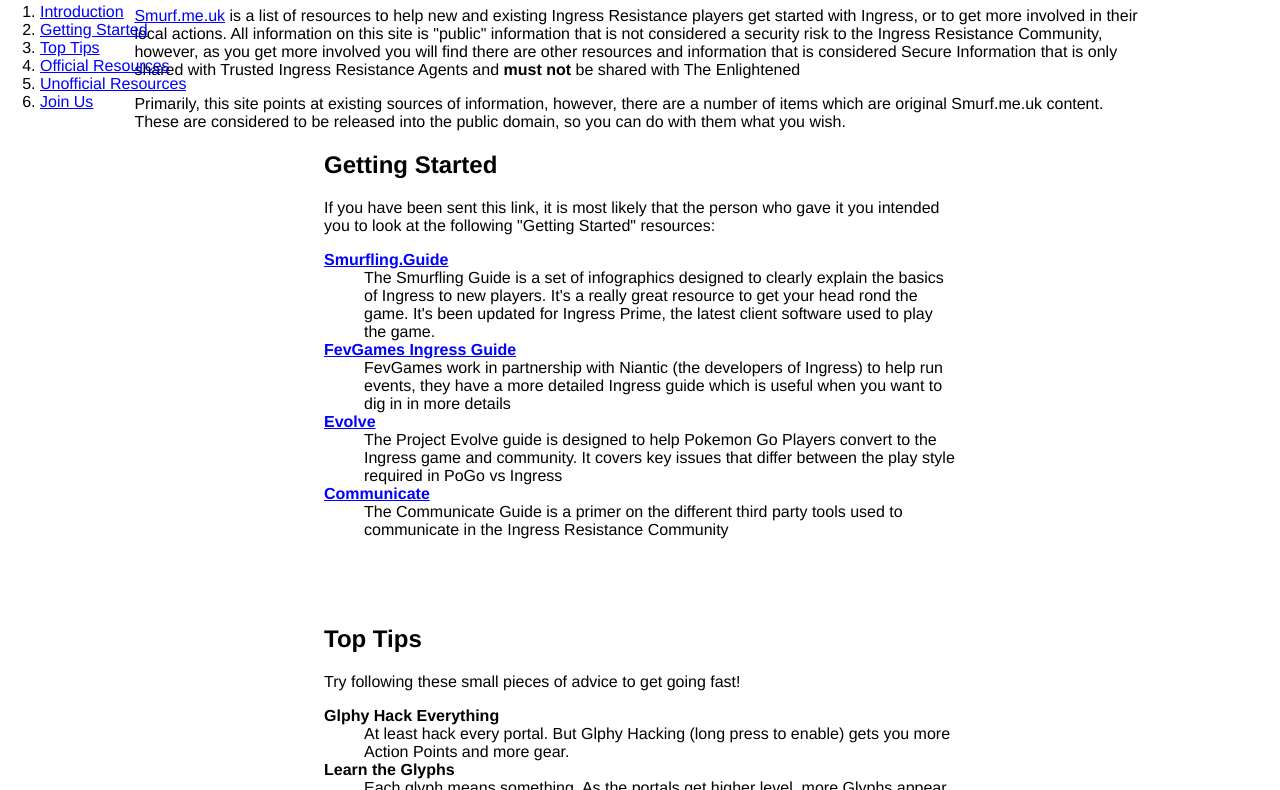
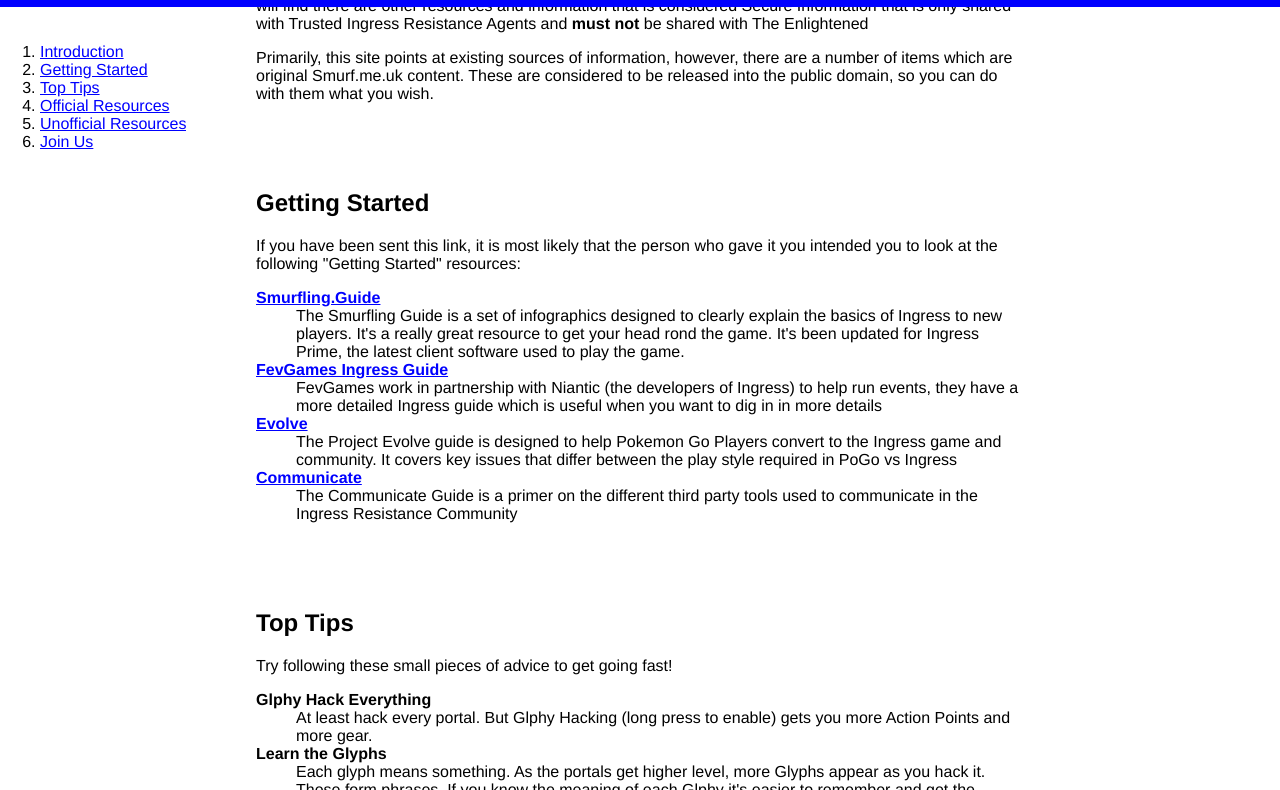
Before and after one commit to mjervis/smurfmeuk, a plain HTML site: page index.html in a window 1280 px wide. Shown: the part 73-863 px from the top of the page. Drawn offline with Linux system fonts and the light colour scheme.

Commit message:
Experimental formatting

```diff
--- a/assets/css/smurf.css
+++ b/assets/css/smurf.css
@@ -1,6 +1,8 @@
-body
+html, body
 {
 	font-family: helvetica, arial, sans-serif;
+	padding: 0px;
+	margin: 0px;
 }
 
 dt {
@@ -8,8 +10,8 @@ dt {
 }
 
 article {
-	margin-left: 25%;
-	margin-right: 25%;
+	margin-left: 20%;
+	margin-right: 20%;
 	padding-bottom: 50px;
 }
 
@@ -26,21 +28,23 @@ a:hover {
 }
 
 header {
-	margin-left: 10%;
-	margin-right: 10%;
-}
-
-h1 {
-	text-align: center;
+	background-color: blue;
+	color: white;
+	margin-bottom: 10px;
+	padding: 0px;
+	padding-left: 10px;
+	position: fixed;
+	top: 0;
+	width: 100%;
 }
 
 nav {
-	   height: 100%; /* 100% Full-height */
+  height: 100%; /* 100% Full-height */
   position: fixed; /* Stay in place */
   z-index: 1; /* Stay on top */
   top: 0; /* Stay at the top */
   left: 0;
   overflow-x: hidden; /* Disable horizontal scroll */
-  padding-top: 60px; /* Place content 60px from the top */
+  padding-top: 100px; /* Place content 60px from the top */
   transition: 0.5s; /* 0.5 second transition effect to slide in the sidenav */
 }
--- a/index.html
+++ b/index.html
@@ -8,13 +8,15 @@
 	<body>
 		<header>
 			<h1>Smurf Me UK!</h1>
+		</header>
+		<article id="intro">
 			<p><a href="https://smurf.me.uk/" title="Link to site home">Smurf.me.uk</a> is a list of resources to help new and existing Ingress Resistance players
 			get started with Ingress, or to get more involved in their local actions. All information on this site is "public" information that is not considered
 			a security risk to the Ingress Resistance Community, however, as you get more involved you will find there are other resources and information that is
 			considered Secure Information that is only shared with Trusted Ingress Resistance Agents and <strong>must not</strong> be shared with The Enlightened</p>
 			<p>Primarily, this site points at existing sources of information, however, there are a number of items which are original Smurf.me.uk content. These
 			are considered to be released into the public domain, so you can do with them what you wish.</p>
-		</header>
+		</article>
 		<article id="getStarted">
 			<h2>Getting Started</h2>
 			<p>If you have been sent this link, it is most likely that the person who gave it you intended you to look at the following "Getting Started" resources:</p>
```
